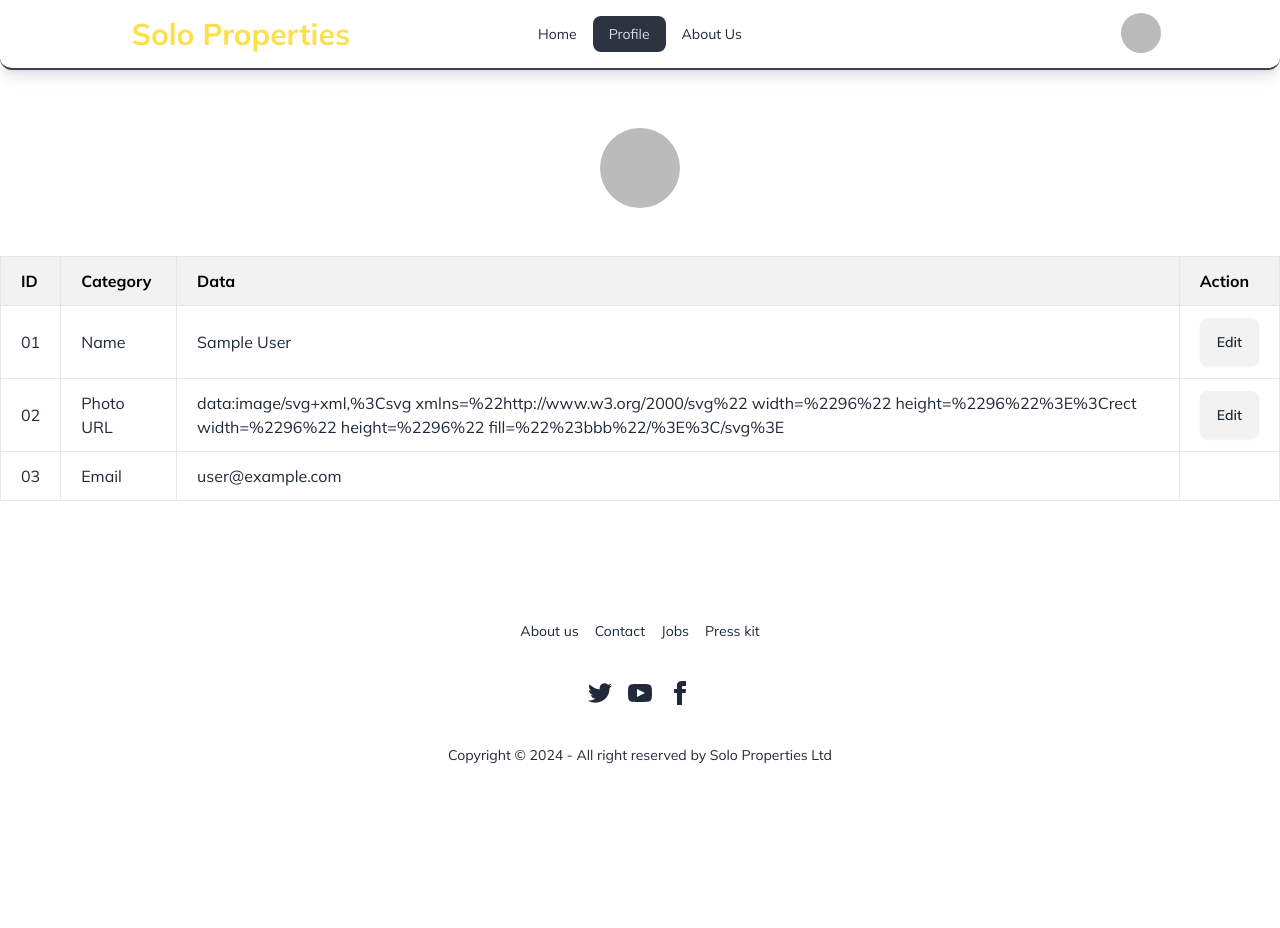
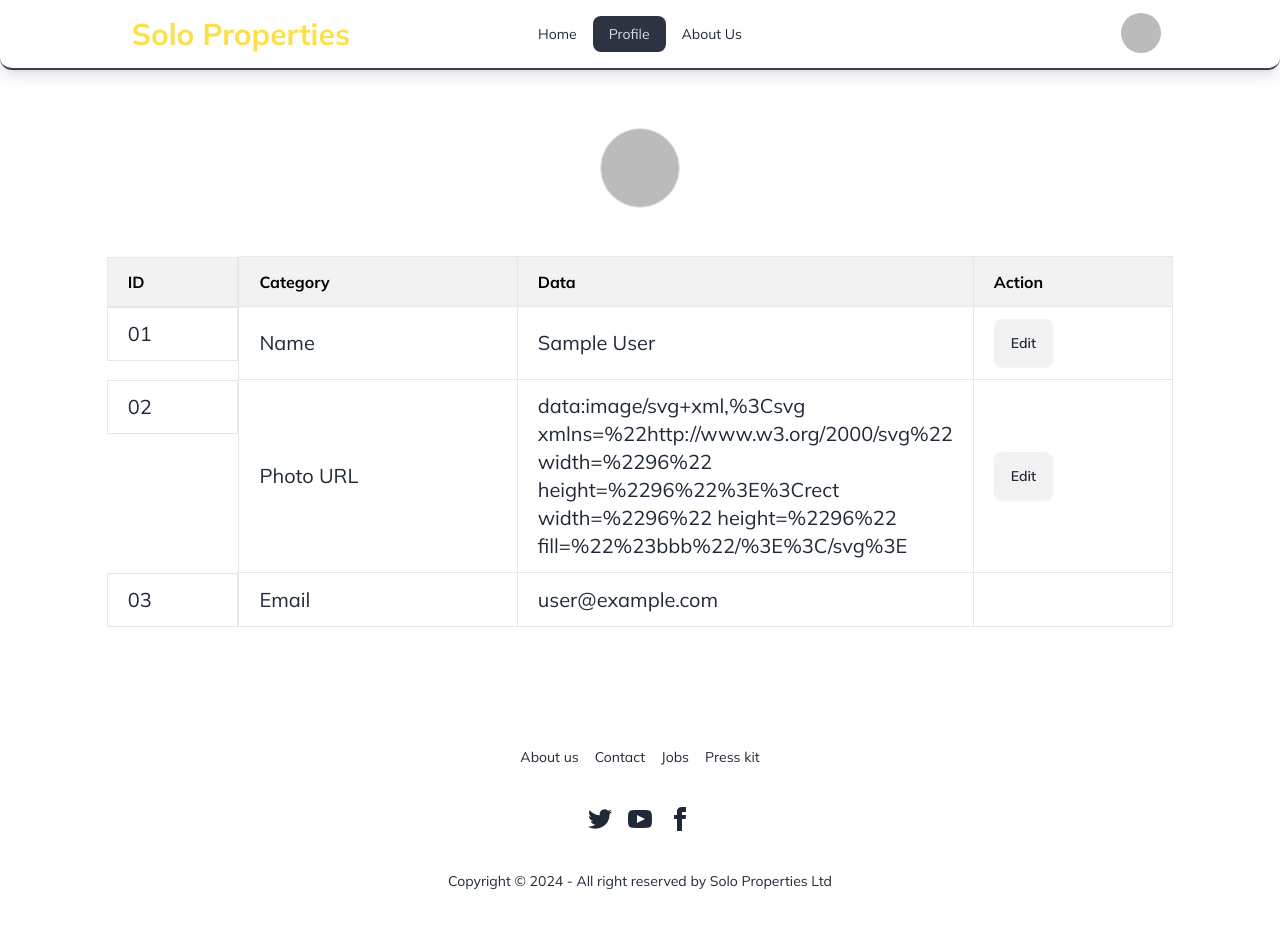
Before and after one commit to nadim93380/solo-properties, a React (Vite) app: page /profile in a window 1280 px wide. Shown: the top 928 px of the page. Before the commit the page ends 805 px from the top, so only its background shows below. Built offline with nearby package versions, Linux system fonts and the light colour scheme; no server answers; sample sign-in values are in the browser's storage.

Commit message:
Password validation added

```diff
--- a/src/Common/Navbar.jsx
+++ b/src/Common/Navbar.jsx
@@ -6,7 +6,7 @@ import { toast } from "react-toastify";
 
 const Navbar = () => {
     const { user,logout } = useContext(AuthContext)
-    console.log(user)
+
 
     const logOut = () => {
         logout()
@@ -26,7 +26,7 @@ const Navbar = () => {
 
     return (
         <div className="w-full bg-transparent border-b-2 border-gray-700 rounded-xl shadow-lg absolute z-20">
-            <div className="navbar w-10/12 mx-auto">
+            <div className="navbar w-11/12 md:w-10/12 mx-auto">
                 <div className="navbar-start">
                     <div className="dropdown">
                         <div tabIndex={0} role="button" className="btn btn-ghost lg:hidden">
@@ -36,7 +36,7 @@ const Navbar = () => {
                             {link}
                         </ul>
                     </div>
-                    <a className="btn btn-ghost text-3xl font-bold text-yellow-300">Solo Properties</a>
+                    <a className="btn btn-ghost text-2xl md:text-3xl font-bold text-yellow-300">Solo Properties</a>
                 </div>
                 <div className="navbar-center hidden lg:flex">
                     <ul className="menu menu-horizontal px-1">
--- a/src/Pages/Profile.jsx
+++ b/src/Pages/Profile.jsx
@@ -8,18 +8,18 @@ const Profile = () => {
 
     const { user, updateUserData } = useContext(AuthContext)
 
-    const handleUpdate = (status=true) => {
+    const handleUpdate = (status = true) => {
 
         if (status) {
             const name = prompt("Enter New Name");
-            updateUserData(name,false)
+            updateUserData(name, false)
                 .then(() => {
                     toast("Name Updated Successfully")
                 })
         }
         if (!status) {
             const photo = prompt("Enter New Photo Name");
-            updateUserData(false,photo)
+            updateUserData(false, photo)
                 .then(() => {
                     toast("Photo Updated Successfully")
                 })
@@ -33,20 +33,21 @@ const Profile = () => {
         <div className="py-20">
             <div className="flex justify-center my-12">
                 <div className="w-20">
-                    <img className="rounded-full object-cover w-full" src={user?.photoURL ? user.photoURL : "https://cdn.pixabay.com/photo/2015/10/05/22/37/blank-profile-picture-973460_1280.png"} />
+                    <img className="rounded-full object-cover w-full border" src={user?.photoURL ? user.photoURL : "https://cdn.pixabay.com/photo/2015/10/05/22/37/blank-profile-picture-973460_1280.png"} />
                 </div>
             </div>
-            <table className="sm:inline-table w-full flex flex-row sm:bg-white  overflow-hidden ">
+            <div className="w-full md:w-10/12  mx-auto">
+                <table className=" w-full sm:bg-white  overflow-hidden ">
                     <thead className="text-black">
 
                         <tr
-                        className="bg-[#222E3A]/[6%] flex flex-col sm:table-row rounded-l-lg sm:rounded-none mb-2 sm:mb-0"
+                            className="bg-[#222E3A]/[6%] table-row rounded-l-lg sm:rounded-none mb-2 sm:mb-0"
 
                         >
-                        <th className="py-3 px-5 text-left border border-b rounded-tl-lg sm:rounded-none">
+                            <th className="py-3 px-5 text-left border hidden md:block border-b rounded-tl-lg sm:rounded-none">
                                 ID
                             </th>
-                        <th className="py-3 px-5 text-left border border-b">
+                            <th className="py-3 px-1 md:px-5 text-left border border-b">
                                 Category
                             </th>
                             <th className="py-3 px-5 text-left border border-b">Data</th>
@@ -57,18 +58,18 @@ const Profile = () => {
 
                     </thead>
                     <tbody className="flex-1 sm:flex-none">
-                    {/* Row 1 */}
+                        {/* Row 2 */}
                         <tr
-                        className="flex flex-col sm:table-row mb-2 sm:mb-0"
+                            className="table-row mb-2 sm:mb-0"
 
                         >
-                        <td className="border hover:bg-[#222E3A]/[6%] hover:sm:bg-transparent py-3 px-5">
+                            <td className="border hover:bg-[#222E3A]/[6%] md:text-xl hidden md:block hover:sm:bg-transparent py-3 px-5">
                                 01
                             </td>
-                        <td className="border hover:bg-[#222E3A]/[6%]  hover:sm:bg-transparent py-3 px-5">
+                            <td className="border hover:bg-[#222E3A]/[6%] text-xs md:text-xl  hover:sm:bg-transparent py-3 px-1 md:px-5">
                                 Name
                             </td>
-                        <td className="border hover:bg-[#222E3A]/[6%]  hover:sm:bg-transparent py-3 px-5">
+                            <td className="border hover:bg-[#222E3A]/[6%] text-xs md:text-xl  hover:sm:bg-transparent py-3 px-1 md:px-5">
                                 {user.displayName ? user.displayName : "Name Not Provided"}
                             </td>
                             <td className="border hover:bg-[#222E3A]/[6%]  hover:sm:bg-transparent py-3 px-5 cursor-pointer">
@@ -76,36 +77,36 @@ const Profile = () => {
                                 <button className="btn" onClick={handleUpdate}>Edit</button>
                             </td>
                         </tr>
-                    {/* Row 1 */}
+                        {/* Row 3 */}
                         <tr
-                        className="flex flex-col sm:table-row mb-2 sm:mb-0"
+                            className="table-row mb-2 sm:mb-0"
 
                         >
-                        <td className="border hover:bg-[#222E3A]/[6%] hover:sm:bg-transparent py-3 px-5">
+                            <td className="border hover:bg-[#222E3A]/[6%] hidden md:text-xl md:block hover:sm:bg-transparent py-3 px-5">
                                 02
                             </td>
-                        <td className="border hover:bg-[#222E3A]/[6%]  hover:sm:bg-transparent py-3 px-5">
+                            <td className="border hover:bg-[#222E3A]/[6%] text-xs md:text-xl  hover:sm:bg-transparent py-3 px-1 md:px-5">
                                 Photo URL
                             </td>
-                        <td className="border hover:bg-[#222E3A]/[6%]  hover:sm:bg-transparent py-3 px-5">
+                            <td className="border hover:bg-[#222E3A]/[6%] text-[8px] md:text-xl  hover:sm:bg-transparent py-3 px-1 md:px-5">
                                 {user?.photoURL ? user.photoURL : "Photo Not Provided"}
                             </td>
                             <td className="border hover:bg-[#222E3A]/[6%]  hover:sm:bg-transparent py-3 px-5 cursor-pointer">
-                            <button className="btn" onClick={()=>handleUpdate(false)}>Edit</button>
+                                <button className="btn" onClick={() => handleUpdate(false)}>Edit</button>
                             </td>
                         </tr>
                         {/* Row 1 */}
                         <tr
-                        className="flex flex-col sm:table-row mb-2 sm:mb-0"
+                            className="table-row mb-2 sm:mb-0"
 
                         >
-                        <td className="border hover:bg-[#222E3A]/[6%] hover:sm:bg-transparent py-3 px-5">
+                            <td className="border hover:bg-[#222E3A]/[6%] hidden md:text-xl md:block hover:sm:bg-transparent py-3 px-5">
                                 03
                             </td>
-                        <td className="border hover:bg-[#222E3A]/[6%]  hover:sm:bg-transparent py-3 px-5">
+                            <td className="border hover:bg-[#222E3A]/[6%] text-xs md:text-xl  hover:sm:bg-transparent py-3 px-1 md:px-5">
                                 Email
                             </td>
-                        <td className="border hover:bg-[#222E3A]/[6%]  hover:sm:bg-transparent py-3 px-5">
+                            <td className="border hover:bg-[#222E3A]/[6%] w-14 text-xs md:text-xl  hover:sm:bg-transparent py-3 px-1 md:px-5">
                                 {user?.email}
                             </td>
                             <td className="border hover:bg-[#222E3A]/[6%]  hover:sm:bg-transparent py-3 px-5 cursor-pointer">
@@ -115,6 +116,7 @@ const Profile = () => {
 
                     </tbody>
                 </table>
+            </div>
             <ToastContainer></ToastContainer>
         </div>
     );
--- a/src/Provider/AuthProvidor.jsx
+++ b/src/Provider/AuthProvidor.jsx
@@ -1,5 +1,5 @@
 /* eslint-disable react/prop-types */
-import { createUserWithEmailAndPassword, getAuth, onAuthStateChanged, signInWithEmailAndPassword, signOut, updateProfile } from "firebase/auth";
+import { GoogleAuthProvider, createUserWithEmailAndPassword, getAuth, onAuthStateChanged, signInWithEmailAndPassword, signInWithPopup, signOut, updateProfile } from "firebase/auth";
 import { createContext, useEffect, useState } from "react";
 import { app } from "../firebase.config";
 
@@ -21,6 +21,13 @@ const AuthProvidor = ({ children }) => {
     const loginUser = (email, password) => {
         setLoading(true)
         return signInWithEmailAndPassword(auth, email, password)
+    }
+
+    // Login User With Google
+    const googleProvidor = new GoogleAuthProvider()
+
+    const loginWithGoogle = () => {
+        return signInWithPopup(auth, googleProvidor)
     }
 
     // User state check
@@ -66,7 +73,8 @@ const AuthProvidor = ({ children }) => {
         logout,
         loading,
         setLoading,
-        updateUserData
+        updateUserData,
+        loginWithGoogle
     }
     return (
         <AuthContext.Provider value={authSharing}>
--- a/src/components/HomeBanner.jsx
+++ b/src/components/HomeBanner.jsx
@@ -14,8 +14,8 @@ const HomeBanner = () => {
                 spaceBetween={50}
                 slidesPerView={1}
                 autoplay={{
-                    delay: 2000,
-                    pauseOnMouseEnter: true,
+                    delay: 2500,
+                    pauseOnMouseEnter: false,
                     disableOnInteraction: false
                 }}
                 navigation
```
Also changed, not shown: src/Pages/Login.jsx (+31 -5 lines), src/Pages/Register.jsx (+24 -3 lines). Lines whose indentation alone changed are shown as unchanged.
